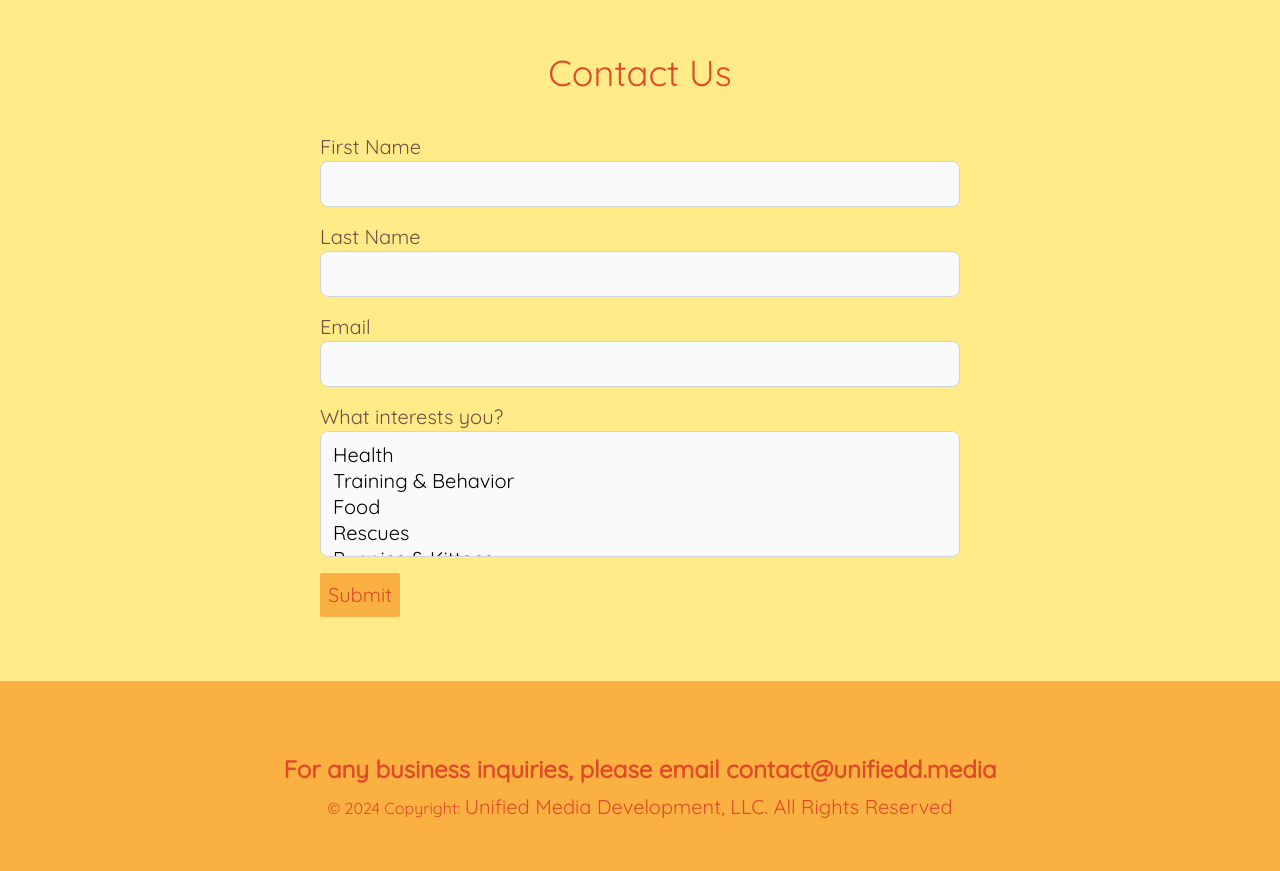
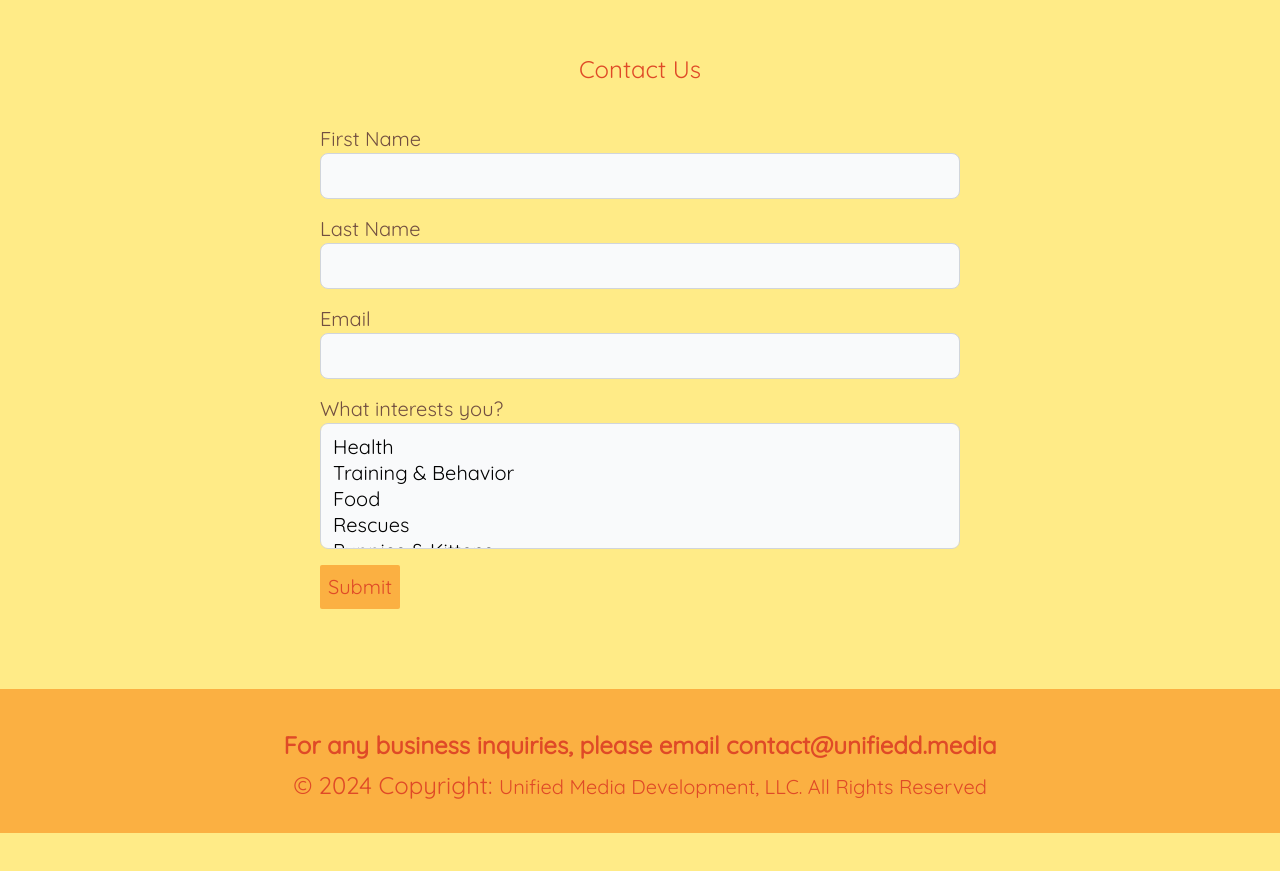
Before and after one commit to bthet4d/watch-buddi, a website: page index.html in a window 1280 px wide. Shown: the part 3880-4751 px from the top of the page. After the commit the page ends 4713 px from the top, so only its background shows below. Drawn offline with Linux system fonts and the light colour scheme; a web font is replaced by a local one.

Commit message:
update to footer and form styles

```diff
--- a/index.html
+++ b/index.html
@@ -134,17 +134,16 @@
                         <div class="flex justify-center items-center lg:m-8 md:m-4 sm:m-2">
                             <div class="flex flex-col sm:flex:col items-center border-b-4 border-t-4 border-background-a">
                                 <div class="flex">
-                                    <!-- <img src="images/buddi_trasparentMedium.png" alt="" width="300" height="169" loading="lazy" decoding="async"> -->
                                     <img src="images/buddi_transp_small.png" alt="" width="200" height="106" loading="lazy" decoding="async">
 
                                 </div>
-                                <div class="flex mt-0 pt-0 mb-4">
-                                    <h1 class="md:text-4xl sm:2xl">ORIGINALS</h1>
+                                <div class="flex mt-0 pt-0 lg:mb-4 sm:mb-2">
+                                    <h1 class="md:text-4xl sm:text-2xl">ORIGINALS</h1>
                                 </div>
                             </div>
                         </div>
-                        <div class="flex md:px-8 md:pb-8 sm:px-4 sm:pb-4">
-                            <p class="overflow-wrap sm:text-lg md:text-2xl">
+                        <div class="flex">
+                            <p class="overflow-wrap sm:text-lg md:text-2xl p-8">
                                 Development and production has begun creating original exclusive content for buddi. We&apos;re dedicated to creating specials, documentaries, TV series, podcasts, and movies that will <span class="text-background-a">inform, entertain</span>, and <span class="text-background-a">educate</span>. We are pet people, making content for pet people.
                             </p>
                         </div>
@@ -155,10 +154,10 @@
         </div>
 
         <div class="flex flex-col justify-center items-center mb-8 bold">
-            <div class="flex flex-col items-center justify-center w-full m-8 text-accent-c">
-                <h2 class="text-accent-a lg:text-4xl md:text-2xl ">Contact Us</h2>
+            <div class="flex flex-col items-center justify-center lg:w-1/2 sm:w-full m-8 text-accent-c">
+                <h2 class="text-accent-a text-2xl">Contact Us</h2>
                 <br>
-                <form id="contactForm" class="lg:w-1/2 md:w-3/4 mt-4 text-xl" >
+                <form id="contactForm" class="w-full m-4 lg:text-xl sm:text-lg" >
                 <div class="mb-4">
                     <label for="firstName" class="block w-1/2 text-start">First Name</label>
                     <input type="text" id="firstName" name="firstName" required class="w-full p-2 bg-gray-50 border border-gray-300 rounded-lg text-black">
@@ -195,10 +194,10 @@
     </div>
 
     <div class="flex text-center justify-center text-accent-a bg-accent-b font-qs w-full">
-        <footer class="flex flex-col text-center justify-center inset-x-0 bottom-0 p-16 w-full">
-            <p class="text-2xl font-bold mt-2 mb-2">For any business inquiries, please email contact@unifiedd.media</p>
+        <footer class="flex flex-col text-center justify-center inset-x-0 bottom-0 p-8 w-full md:text-2xl sm:text-lg">
+            <p class="font-bold my-2">For any business inquiries, please email contact@unifiedd.media</p>
             <!--Copyright section-->
-            <div class="w-full mr-2"> © 2024 Copyright: <a class="text-xl" href="">Unified Media Development, LLC. All Rights Reserved</a>
+            <div class="w-full"> © 2024 Copyright: <a class="text-xl" href="">Unified Media Development, LLC. All Rights Reserved</a>
             </div>
         </footer>
     </div>
```
Also changed, not shown: css/output.css.
